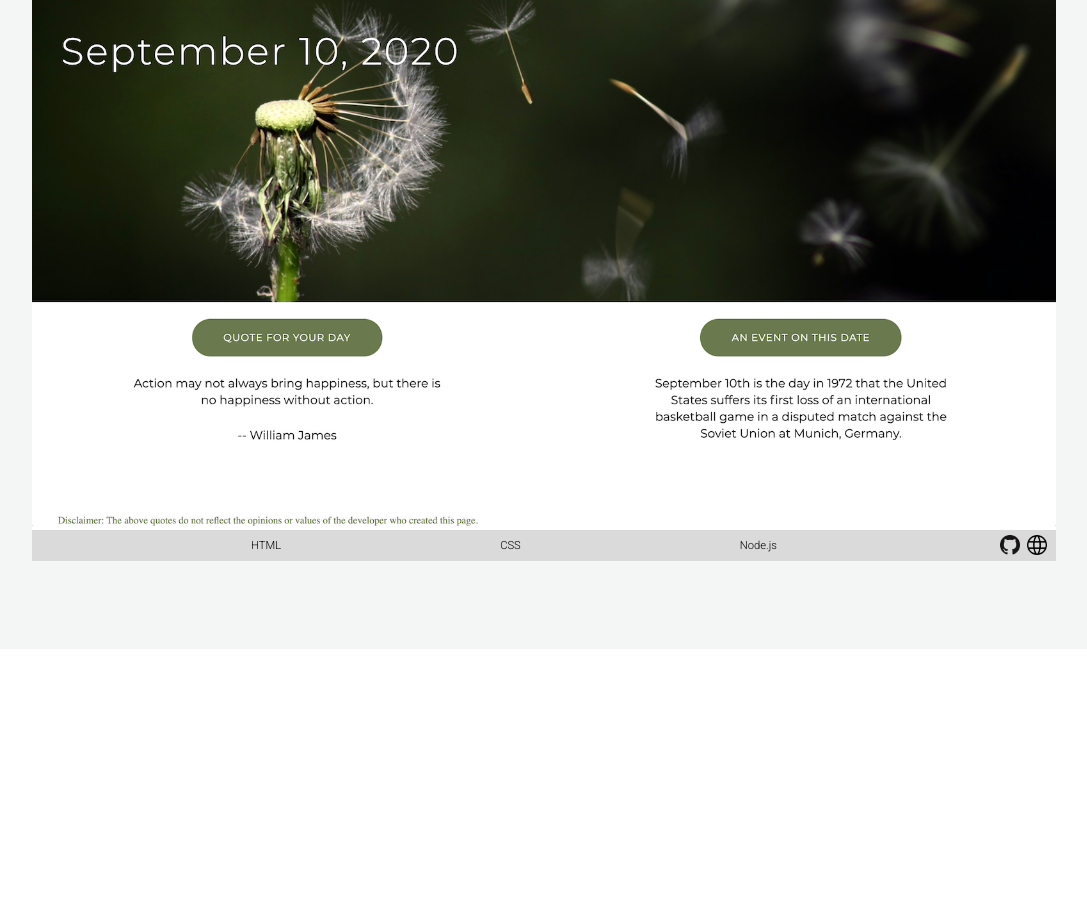
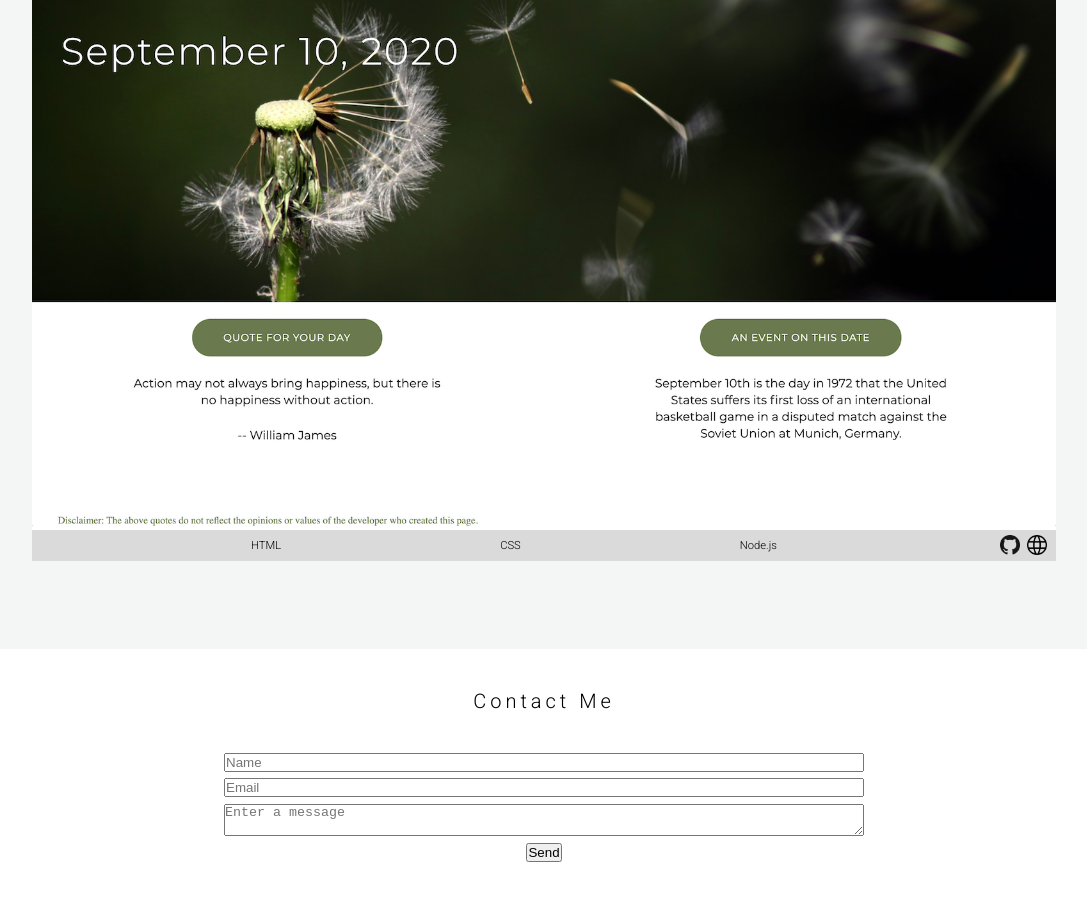
Before and after one commit to maylenepoulsen/maylenepoulsen.github.io, a plain HTML site: page index.html in a window 1280 px wide. Shown: the part 3574-4492 px from the top of the page, without its empty margins (96-1183 px from the left). Before the commit the page ends 4223 px from the top, so only its background shows below. Drawn offline with Linux system fonts and the light colour scheme.

Commit message:
initial version of contact form

```diff
--- a/css/style.css
+++ b/css/style.css
@@ -309,6 +309,24 @@ h4 {
   justify-content: space-around;
 }
 
+/* Main Contact */
+
+.contact {
+  padding-bottom: 3.5em;
+}
+
+form {
+  display: flex;
+  flex-direction: column;
+  justify-content: center;
+  align-items: center;
+}
+
+input[type=text], input[type=email], textarea {
+  width: 50%;
+  margin-bottom: .5em;
+}
+
 /* Media Queries */
 
 @media screen and (max-width: 360px) {
--- a/index.html
+++ b/index.html
@@ -202,6 +202,15 @@
             </div>
           </div>
         </section>
+        <section class='contact'>
+          <h2>Contact Me</h2>
+          <form>
+            <input type='text' placeholder='Name'>
+            <input type='email' placeholder='Email'>
+            <textarea placeholder='Enter a message'></textarea>
+            <input type=submit value='Send'>
+          </form>
+        </section>
         </main>
         <script src='app.js'></script>
     </body>
```
